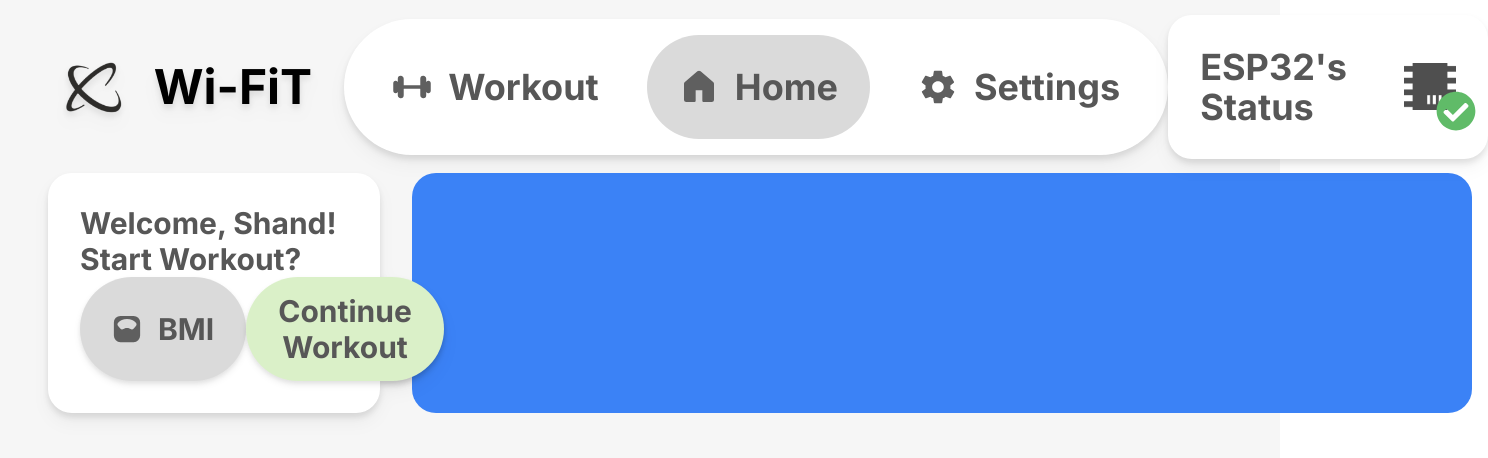
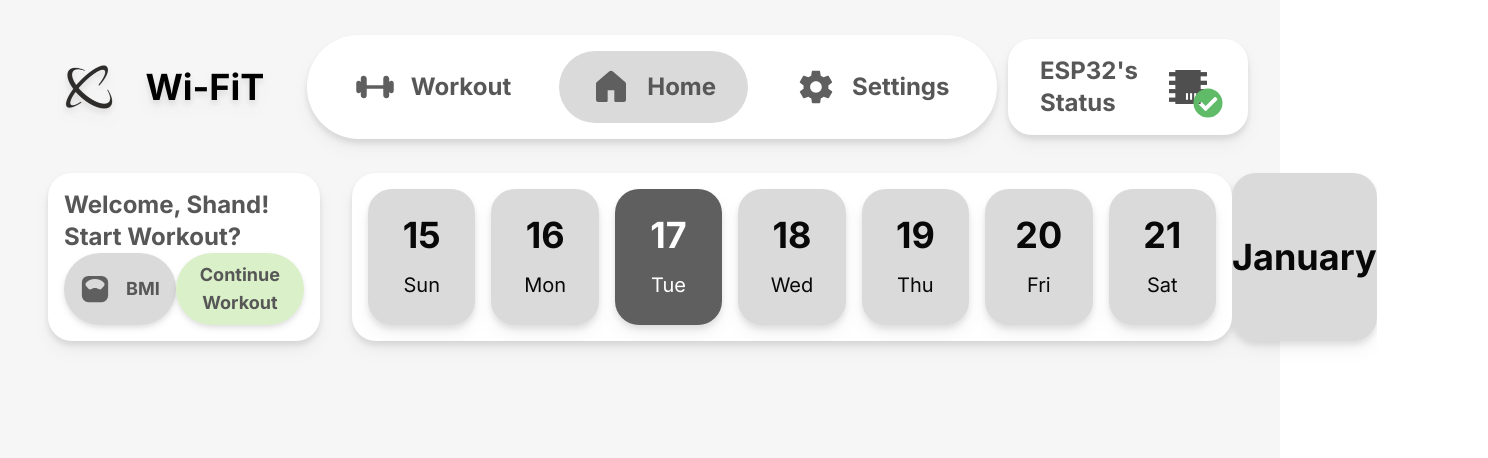
Before and after one commit to monteverol/wi-fit, a React (Vite) app in the folder frontend/: page / in a window 1280 px wide. Shown: the top 458 px of the page, 1488 px wide, since content can reach past the window. Built offline with nearby package versions, Linux system fonts and the light colour scheme.

Commit message:
changed sizes to normal

```diff
--- a/frontend/src/Appv2.css
+++ b/frontend/src/Appv2.css
@@ -4,8 +4,13 @@
     --primary-bg: #F6F6F6;
     --icon: #5F5F5F;
     --text: #575757;
+    --text-dark: #080808;
+    --text-light: #919191;
     --button: #DADADA;
     --button-confirm: #DAF0C8;
+    --container: #DADADA;
+    --day: #DADADA;
+    --day-active: #5F5F5F;
 }
 
 * {
--- a/frontend/src/components/dayTile.jsx
+++ b/frontend/src/components/dayTile.jsx
@@ -2,9 +2,9 @@ import React from 'react';
 
 const DayTile = ({ number, day, isActive }) => {
     return (
-        <div className={`${isActive ? 'bg-buttonDark' : 'bg-secondaryBg'} cursor-pointer flex flex-col items-center justify-between 2xl:w-32 xl:w-28 lg:w-24 md:w-20 sm:w-16 py-4 gap-4 rounded-3xl drop-shadow-lg`}>
-            <h2 className={`${isActive ? 'text-textLight' : 'text-textDark'} font-bold 2xl:text-6xl xl:text-5xl lg:text-4xl md:text-3xl sm:text-2xl`}>{number}</h2>
-            <h2 className={`${isActive ? 'text-textLight' : 'text-textDark'} 2xl:text-4xl xl:text-3xl lg:text-2xl md:text-xl sm:text-lg`}>{day}</h2>
+        <div className={`${isActive ? 'bg-dayActive' : 'bg-day'} cursor-pointer flex flex-col items-center justify-center w-28 py-4 gap-4 rounded-3xl drop-shadow-lg`}>
+            <h2 className={`${isActive ? 'text-white' : 'text-textDark'} font-bold text-4xl`}>{number}</h2>
+            <h2 className={`${isActive ? 'text-white' : 'text-textDark'} text-xl`}>{day}</h2>
         </div>
     );
 }
--- a/frontend/src/components/logo.jsx
+++ b/frontend/src/components/logo.jsx
@@ -4,8 +4,8 @@ import wifit_icon from '../assets/Wi-FiT-icon.png';
 export default function Logo({ isDark }) {
     return(
         <div className={`${isDark ? 'bg-logoDark' : 'bg-logoLight'} h-full py-4 px-8 rounded-3xl flex flex-row justify-between gap-8 items-center w-max drop-shadow-lg`}>
-            <img src={wifit_icon} alt="Wi-FiT icon" className="h-[70%]" />
-            <h6 className={`${isDark ? 'text-textLight' : 'text-textAccent'} font-bold 2xl:text-6xl xl:text-5xl lg:text-4xl md:text-3xl sm:text-2xl whitespace-nowrap`}>Wi-FiT</h6>
+            <img src={wifit_icon} alt="Wi-FiT icon" className="h-[60%]" />
+            <h6 className={`${isDark ? 'text-textLight' : 'text-textAccent'} font-bold text-4xl whitespace-nowrap`}>Wi-FiT</h6>
         </div>
     );
 }
--- a/frontend/src/components/microController.jsx
+++ b/frontend/src/components/microController.jsx
@@ -5,8 +5,8 @@ import { FaCircleXmark } from "react-icons/fa6";
 
 export const MicroController = ({ status }) => {
     return(
-        <div className="p-8 rounded-3xl drop-shadow-lg bg-white flex flex-row gap-4 w-80">
-            <h3 className="font-bold text-4xl text-text">ESP32's Status</h3>
+        <div className="px-8 py-4 rounded-3xl drop-shadow-lg bg-white flex flex-row gap-4 w-60">
+            <h3 className="font-bold text-2xl text-text">ESP32's Status</h3>
             <MicroControllerIcon status={status} />
         </div>
     );
@@ -15,11 +15,11 @@ export const MicroController = ({ status }) => {
 const MicroControllerIcon = ({ status }) => {
     return(
         <div className="relative flex flex-row items-center gap-4">
-            <img src={microcontroller} alt="Microcontroller icon" className="w-full" />
+            <img src={microcontroller} alt="Microcontroller icon" className="w-[80%]" />
             {
                 status ?
-                <FaCheckCircle size={40} color="#60BB68" className="absolute bottom-4 right-0 translate-x-1/2 translate-y-1/2" /> :
-                <FaCircleXmark size={40} color="#ff0028" className="absolute bottom-4 right-0 translate-x-1/2 translate-y-1/2" />
+                <FaCheckCircle size={30} color="#60BB68" className="absolute bottom-4 right-2 translate-x-1/2 translate-y-1/2" /> :
+                <FaCircleXmark size={30} color="#ff0028" className="absolute bottom-4 right-2 translate-x-1/2 translate-y-1/2" />
             }
         </div>
     );
--- a/frontend/src/components/navigation.jsx
+++ b/frontend/src/components/navigation.jsx
@@ -14,27 +14,27 @@ const Navigation = ({ activePage, setActivePage }) => {
         <div className="p-4 rounded-full bg-white flex flex-row gap-4 drop-shadow-lg">
             {/* WORKOUT */}
             <div
-                className={`${isActive(pages[0]) ? 'bg-[#DADADA]' : null} p-8 flex flex-row gap-4 items-center justify-between cursor-pointer rounded-full hover:bg-[#DADADA]`}
+                className={`${isActive(pages[0]) ? 'bg-[#DADADA]' : null} px-8 py-4 flex flex-row gap-4 items-center justify-between cursor-pointer rounded-full hover:bg-[#DADADA]`}
                 onClick={() => setActivePage(pages[0])}
             >
                 <IoBarbell size={40} color="var(--icon)" />
-                <h3 className="font-bold text-4xl text-text"> Workout </h3>
+                <h3 className="font-bold text-2xl text-text"> Workout </h3>
             </div>
             {/* HOME */}
             <div
-                className={`${isActive(pages[1]) ? 'bg-[#DADADA]' : null} p-8 flex flex-row gap-4 items-center justify-between cursor-pointer rounded-full hover:bg-[#DADADA]`}
+                className={`${isActive(pages[1]) ? 'bg-[#DADADA]' : null} px-8 py-4 flex flex-row gap-4 items-center justify-between cursor-pointer rounded-full hover:bg-[#DADADA]`}
                 onClick={() => setActivePage(pages[1])}
             >
                 <GoHomeFill size={40} color="var(--icon)" />
-                <h3 className="font-bold text-4xl text-text"> Home </h3>
+                <h3 className="font-bold text-2xl text-text"> Home </h3>
             </div>
             {/* SETTINGS */}
             <div
-                className={`${isActive(pages[2]) ? 'bg-[#DADADA]' : null} p-8 flex flex-row gap-4 items-center justify-between cursor-pointer rounded-full hover:bg-[#DADADA]`}
+                className={`${isActive(pages[2]) ? 'bg-[#DADADA]' : null} px-8 py-4 flex flex-row gap-4 items-center justify-between cursor-pointer rounded-full hover:bg-[#DADADA]`}
                 onClick={() => setActivePage(pages[2])}
             >
                 <IoMdSettings size={40} color="var(--icon)" />
-                <h3 className="font-bold text-4xl text-text"> Settings </h3>
+                <h3 className="font-bold text-2xl text-text"> Settings </h3>
             </div>
         </div>
     );
--- /dev/null
+++ b/frontend/src/components/welcomeContainer.jsx
@@ -0,0 +1,25 @@
+import React from 'react';
+import { IoScale } from "react-icons/io5";
+
+const WelcomeContainer = ({ username }) => {
+    return(
+        <div className="w-full h-full p-4 rounded-3xl bg-white drop-shadow-lg flex flex-col justify-between">
+            <h2 className="font-bold text-text text-2xl"> Welcome, {username}! Start Workout? </h2>
+            <div className="w-full flex flex-row justify-between">
+                <button
+                    className="py-2 px-4 font-bold text-lg text-text flex flex-row gap-4 items-center justify-between bg-button rounded-full drop-shadow-md"
+                >
+                    <IoScale size={30} color="var(--icon)" />
+                    BMI
+                </button>
+                <button
+                    className="py-2 px-4 font-bold text-lg text-text flex flex-row gap-4 items-center justify-between bg-buttonConfirm rounded-full drop-shadow-md"
+                >
+                    Continue Workout
+                </button>
+            </div>
+        </div>
+    );
+}
+
+export default WelcomeContainer;
--- a/frontend/src/pages/v2/home.jsx
+++ b/frontend/src/pages/v2/home.jsx
@@ -1,28 +1,32 @@
 import React from 'react';
 import { getWeekDays } from '../../utils/dateUtils';
-import { IoScale } from "react-icons/io5";
+import WelcomeContainer from '../../components/welcomeContainer';
+import DayTile from '../../components/dayTile';
 
-const Home = ({ userName }) => {
+const Home = ({ username }) => {
+    const weekdays = getWeekDays();
+
     return (
         <div className="h-full w-full grid grid-flow-row grid-rows-5 gap-8">
             <div className="w-full h-full grid grid-flow-col grid-cols-4 gap-8">
-                <div className="w-full h-full p-8 rounded-3xl bg-white drop-shadow-lg flex flex-col justify-between">
-                    <h2 className="font-bold text-text text-3xl"> Welcome, {userName}! Start Workout? </h2>
-                    <div className="w-full flex flex-row justify-between">
-                        <button
-                            className="px-8 py-4 font-bold text-3xl text-text flex flex-row gap-4 items-center justify-between bg-button rounded-full drop-shadow-md"
-                        >
-                            <IoScale size={30} color="var(--icon)" />
-                            BMI
-                        </button>
-                        <button
-                            className="px-8 py-4 font-bold text-3xl text-text flex flex-row gap-4 items-center justify-between bg-buttonConfirm rounded-full drop-shadow-md"
-                        >
-                            Continue Workout
-                        </button>
+                <WelcomeContainer username={username} />
+                <div className="col-span-3 w-full h-full rounded-3xl bg-white drop-shadow-lg flex flex-row">
+                    <div className="w-full h-full flex flex-row gap-4 p-4">
+                        {
+                            weekdays.map((day, index) => (
+                                <DayTile
+                                    key={index}
+                                    number={day.number}
+                                    day={day.day}
+                                    isActive={day.isActive}
+                                />
+                            ))
+                        }
+                    </div>
+                    <div className="w-80 h-full bg-container flex items-center justify-center rounded-3xl">
+                        <h2 className="font-bold text-4xl text-textDark"> January </h2>
                     </div>
                 </div>
-                <div className="col-span-3 w-full h-full rounded-3xl bg-blue-500"></div>
             </div>
         </div>
     );
--- a/frontend/src/pages/v2/wrapper.jsx
+++ b/frontend/src/pages/v2/wrapper.jsx
@@ -16,7 +16,7 @@ const Wrapper = () => {
             case 'Settings':
                 return <Settings />;
             default:
-                return <Home userName="Shand" />;
+                return <Home username="Shand" />;
         }
     };
 
--- a/frontend/tailwind.config.js
+++ b/frontend/tailwind.config.js
@@ -10,8 +10,13 @@ export default {
         primaryBg: 'var(--primary-bg)',
         icon: 'var(--icon)',
         text: 'var(--text)',
+        textDark: 'var(--text-dark)',
+        textLight: 'var(--text-light)',
         button: 'var(--button)',
         buttonConfirm: 'var(--button-confirm)',
+        container: 'var(--container)',
+        day: 'var(--day)',
+        dayActive: 'var(--day-active)',
         // primaryBg: 'var(--primary-bg)',
         // secondaryBg: 'var(--secondary-bg)',
         // tertiaryBg: 'var(--tertiary-bg)',
```
